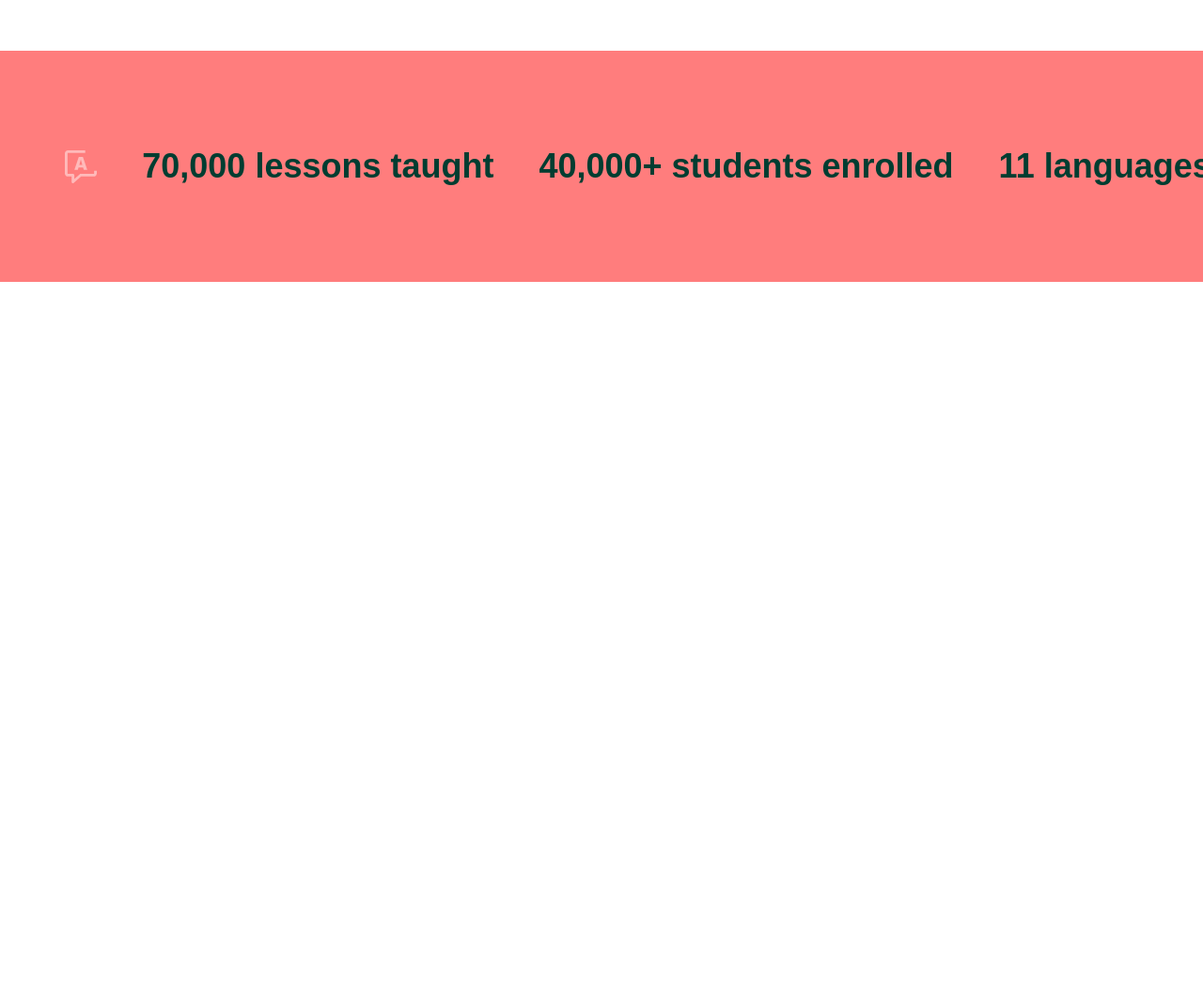
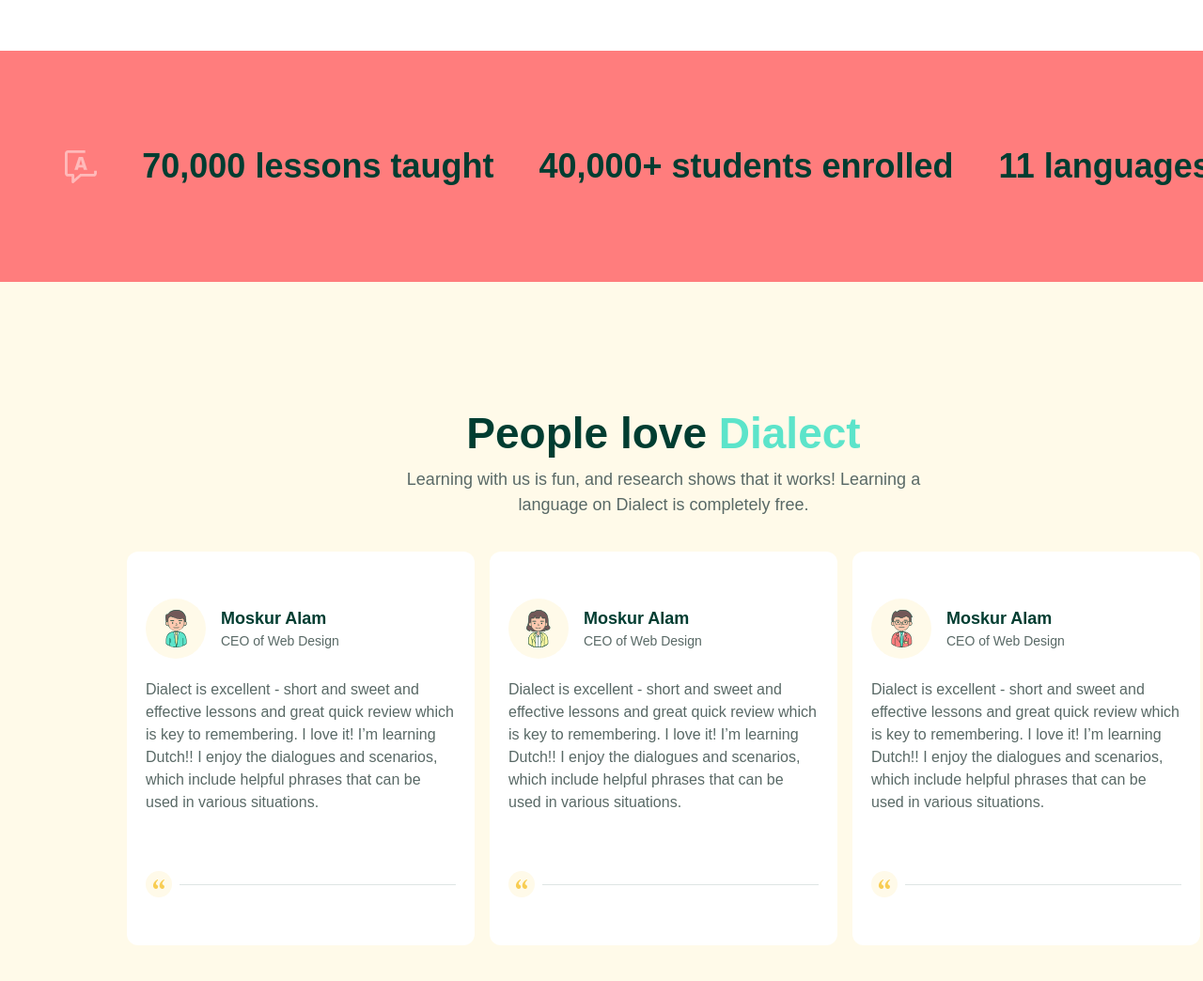
Before and after one commit to kamranlatifch/language-learning-landing-page, a website built with Vite: page index.html in a window 1280 px wide. Shown: the part 2470-3514 px from the top of the page at 94% size. Before the commit the page ends 2770 px from the top, so only its background shows below. Built offline with nearby package versions, Linux system fonts and the light colour scheme.

Commit message:
feat(testimonial): add testimonials

```diff
--- a/index.html
+++ b/index.html
@@ -194,6 +194,81 @@
       <img src="/images/alphabet1-secondary.svg" alt="" />
     </section>
 
+    <section class="testimonial">
+      <div class="titles">
+        <h3>People love <span>Dialect</span></h3>
+        <p>
+          Learning with us is fun, and research shows that it works! Learning a
+          language on Dialect is completely free.
+        </p>
+      </div>
+      <div class="cards">
+        <div class="card">
+          <div class="card-header">
+            <img src="images/person1.svg" alt="" />
+            <div class="card-titles">
+              <h4>Moskur Alam</h4>
+              <p>CEO of Web Design</p>
+            </div>
+          </div>
+          <div class="card-body">
+            <p>
+              Dialect is excellent - short and sweet and effective lessons and
+              great quick review which is key to remembering. I love it! I’m
+              learning Dutch!! I enjoy the dialogues and scenarios, which
+              include helpful phrases that can be used in various situations.
+            </p>
+          </div>
+          <div class="card-footer">
+            <img src="images/comma.svg" alt="" />
+            <hr />
+          </div>
+        </div>
+        <div class="card">
+          <div class="card-header">
+            <img src="images/person2.svg" alt="" />
+            <div class="card-titles">
+              <h4>Moskur Alam</h4>
+              <p>CEO of Web Design</p>
+            </div>
+          </div>
+          <div class="card-body">
+            <p>
+              Dialect is excellent - short and sweet and effective lessons and
+              great quick review which is key to remembering. I love it! I’m
+              learning Dutch!! I enjoy the dialogues and scenarios, which
+              include helpful phrases that can be used in various situations.
+            </p>
+          </div>
+          <div class="card-footer">
+            <img src="images/comma.svg" alt="" />
+            <hr />
+          </div>
+        </div>
+        <div class="card">
+          <div class="card-header">
+            <img src="images/person3.svg" alt="" />
+            <div class="card-titles">
+              <h4>Moskur Alam</h4>
+              <p>CEO of Web Design</p>
+            </div>
+          </div>
+          <div class="card-body">
+            <p>
+              Dialect is excellent - short and sweet and effective lessons and
+              great quick review which is key to remembering. I love it! I’m
+              learning Dutch!! I enjoy the dialogues and scenarios, which
+              include helpful phrases that can be used in various situations.
+            </p>
+          </div>
+          <div class="card-footer">
+            <img src="images/comma.svg" alt="" />
+            <hr />
+          </div>
+        </div>
+      </div>
+    </section>
+
     <script type="module" src="/main.js"></script>
   </body>
 </html>
--- a/style.css
+++ b/style.css
@@ -365,3 +365,85 @@
   height: 35px;
   fill: #5ce4ca;
 }
+
+/* Testimonial Section */
+.testimonial {
+  display: grid;
+  background-color: var(--clr-light-secondary);
+  height: 841px;
+  /* gap: 2rem; */
+  padding: 135px;
+}
+.testimonial .titles {
+  justify-self: center;
+  color: var(--clr-black);
+  text-align: center;
+  width: 570px;
+}
+.testimonial .titles h3 {
+  font-size: var(--fs-46);
+  line-height: 52px;
+  font-weight: var(--fw-bold);
+}
+.testimonial .titles h3 span {
+  color: var(--clr-primary);
+}
+.testimonial .titles p {
+  font-size: var(--fs-18);
+  font-weight: var(--fw-regular);
+  color: var(--clr-paragraph);
+  margin-top: 10px;
+}
+
+.testimonial .cards {
+  display: grid;
+  grid-template-columns: 1fr 1fr 1fr;
+  justify-content: center;
+  gap: 1rem;
+}
+.testimonial .cards .card {
+  display: grid;
+  background-color: var(--clr-white);
+  min-width: 370px;
+  min-height: 384px;
+  padding: 30px 20px;
+  border-radius: 12px;
+  /* gap: 1rem; */
+}
+.testimonial .cards .card .card-header {
+  display: flex;
+  align-items: center;
+  gap: 1rem;
+}
+.testimonial .cards .card .card-titles h4 {
+  font-size: var(--fs-18);
+  font-weight: var(--fw-bold);
+}
+.testimonial .cards .card .card-titles p {
+  font-size: 14px;
+  font-weight: var(--fw-regular);
+  color: var(--clr-paragraph);
+}
+.testimonial .cards .card .card-body p {
+  font-size: var(--fs-16);
+  font-weight: var(--fw-regular);
+  color: var(--clr-paragraph);
+}
+
+.testimonial .cards .card .card-footer {
+  display: flex;
+  align-items: center;
+  gap: 8px;
+}
+
+.testimonial .cards .card .card-footer img {
+  width: 28px;
+  height: 28px;
+}
+
+.testimonial .cards .card .card-footer hr {
+  flex-grow: 1;
+  border: none;
+  border-top: 1px solid #dee5e4;
+  margin: 0;
+}
```
Also changed, not shown: images/comma.svg (added), images/person1.svg (added), images/person2.svg (added), images/person3.svg (added), images/slider.svg (added).
